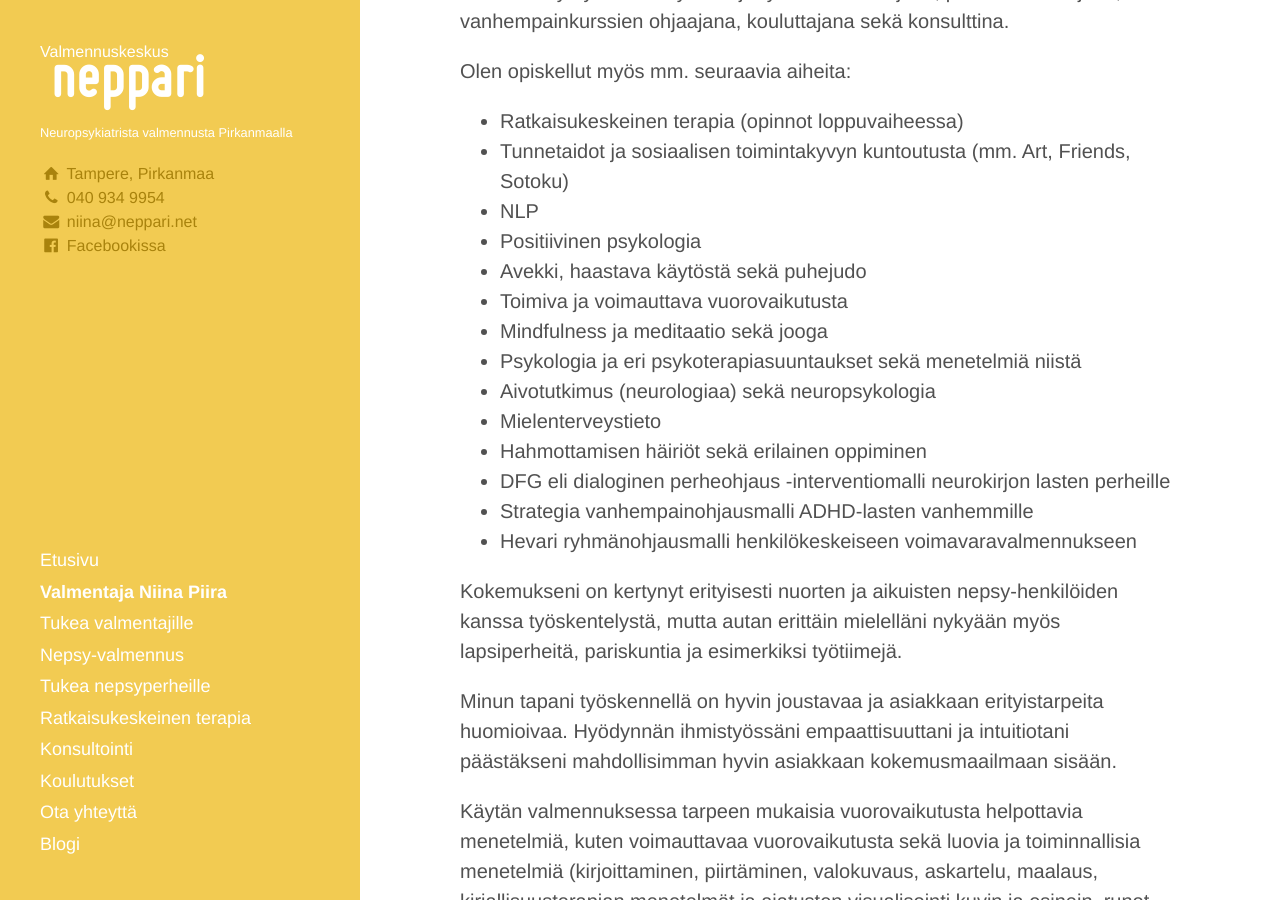
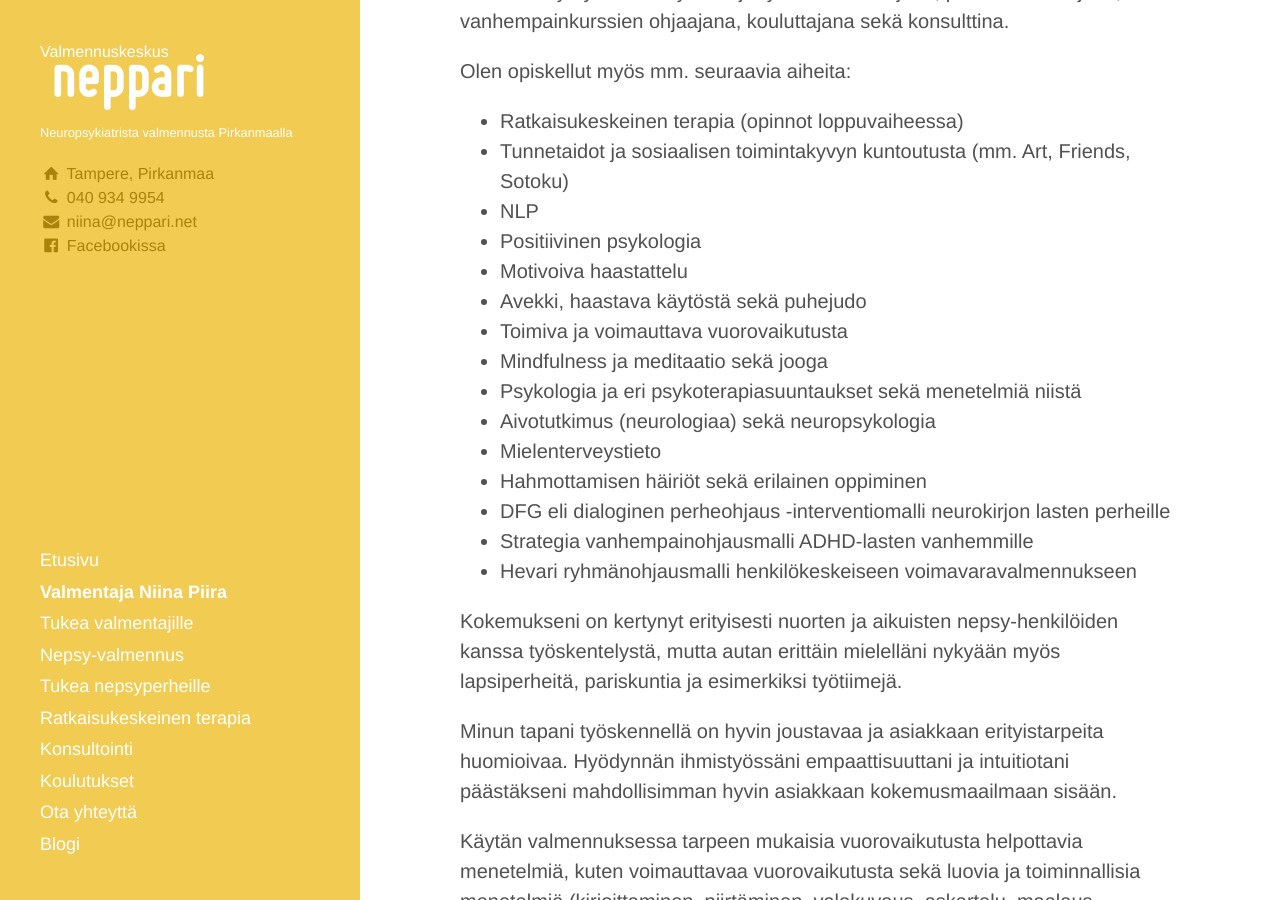
Before and after one commit to niinapiira/neppari.net, a Jekyll site: the page built from niina.md, in a window 1280 px wide and 900 px high, scrolled down 645 px. Built offline with Jekyll 4.4.1, drawn with Linux system fonts in a browser that asks for light colours.

Commit message:
Update niina.md

```diff
--- a/niina.md
+++ b/niina.md
@@ -22,6 +22,7 @@ Olen opiskellut myös mm. seuraavia aiheita:
 - Tunnetaidot ja sosiaalisen toimintakyvyn kuntoutusta (mm. Art, Friends, Sotoku)
 - NLP
 - Positiivinen psykologia
+- Motivoiva haastattelu
 - Avekki, haastava käytöstä sekä puhejudo
 - Toimiva ja voimauttava vuorovaikutusta
 - Mindfulness ja meditaatio sekä jooga
```
